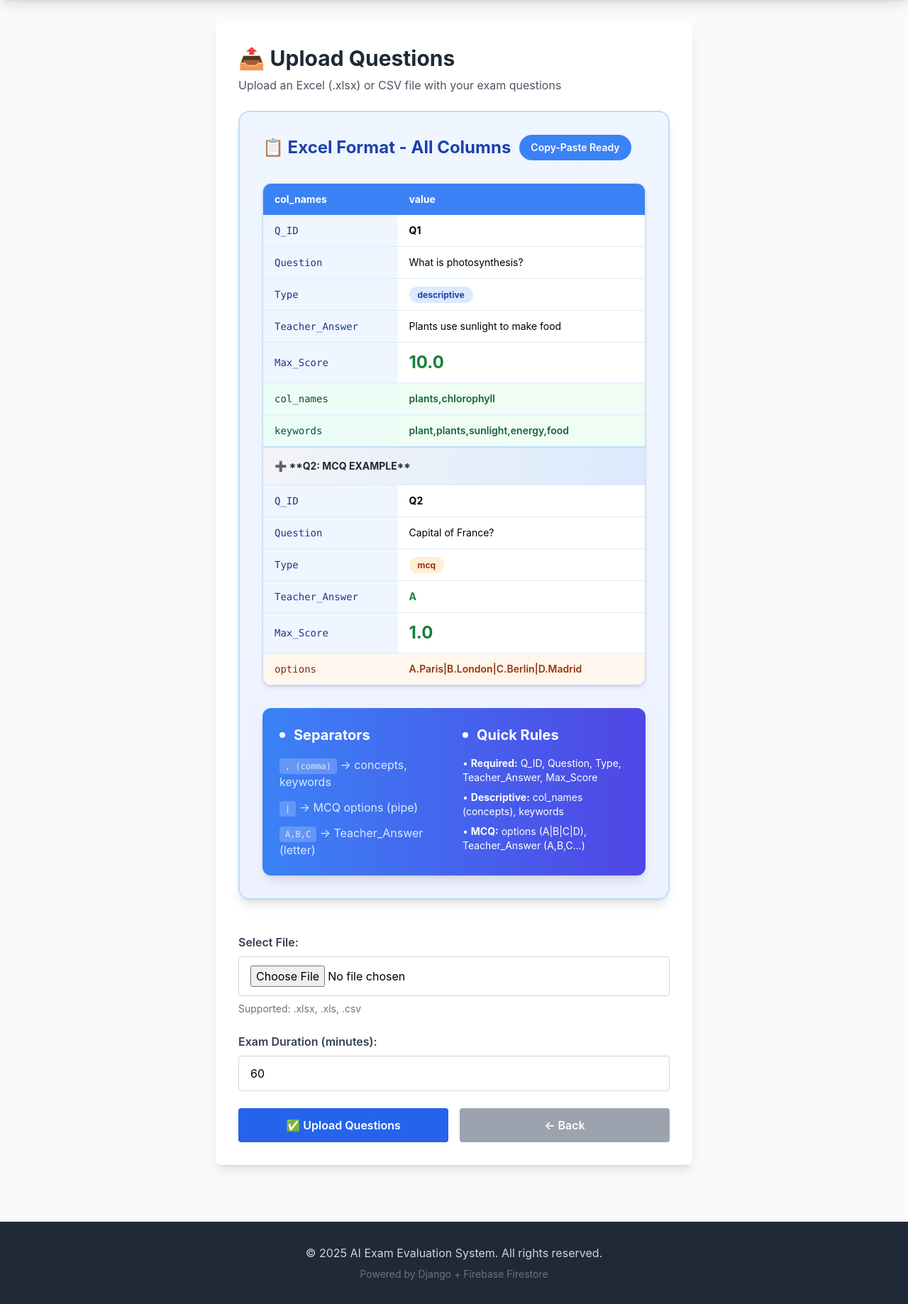
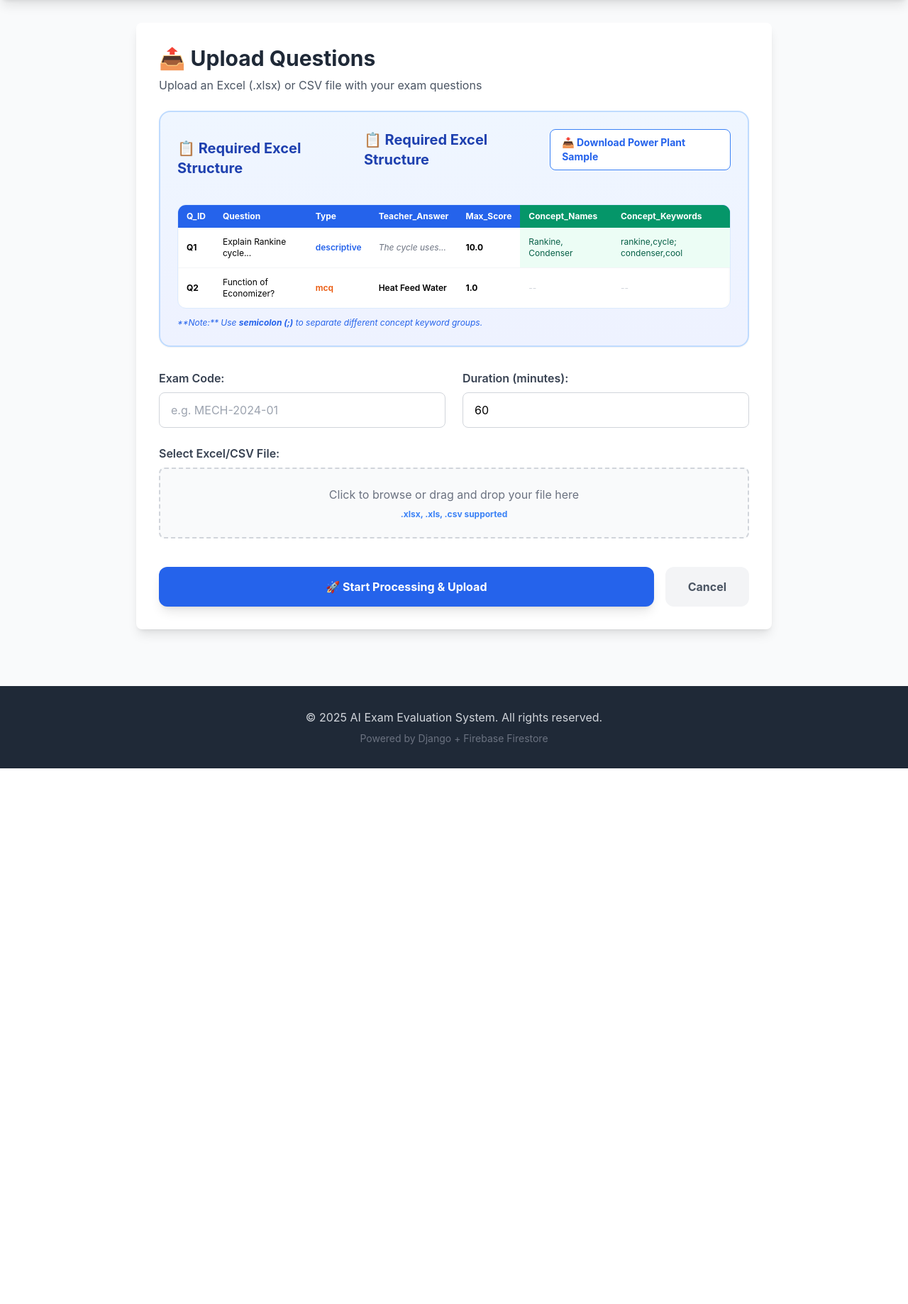
Before and after one commit to Bhargav-567/Testing-repo, a Django app: template exam/templates/admin_upload.html in a window 1280 px wide. Shown: the part 68-1906 px from the top of the page at 71% size. After the commit the page ends 1151 px from the top, so only its background shows below. Run offline with Django 5.2, Linux system fonts and the light colour scheme; the template is opened without the code that fills it, so the values that code supplies are empty; some libraries are stand-ins or nearby versions.

Commit message:
Updated Admin upload, Stats And Db Integrated.

```diff
--- a/exam/templates/admin_upload.html
+++ b/exam/templates/admin_upload.html
@@ -3,168 +3,122 @@
 {% block title %}Upload Questions - Exam System{% endblock %}
 
 {% block content %}
-<div class="max-w-2xl mx-auto">
+<div class="max-w-4xl mx-auto">
     <div class="bg-white rounded-lg shadow-lg p-8">
         <h2 class="text-3xl font-bold mb-2 text-gray-800">📤 Upload Questions</h2>
         <p class="text-gray-600 mb-6">Upload an Excel (.xlsx) or CSV file with your exam questions</p>
 
-        <!-- Success Message -->
-        {% if success %}
-        <div class="bg-green-100 border-l-4 border-green-500 text-green-700 p-4 mb-6">
-            <p class="font-bold">✅ Success!</p>
-            <p>{{ success }}</p>
-        </div>
-        {% endif %}
+        <div class="bg-gradient-to-b from-blue-50 to-indigo-50 border-2 border-blue-200 rounded-2xl p-6 mb-8 shadow-sm">
+            <div class="flex justify-between items-center mb-6">
+                <h3 class="text-xl font-bold text-blue-800 flex items-center">
+                    📋 Required Excel Structure
+                </h3>
+                {% load static %}
+                    <div class="flex justify-between items-center mb-6">
+                        <h3 class="text-xl font-bold text-blue-800 flex items-center">
+                            📋 Required Excel Structure
+                        </h3>
+                        <a href="{% static 'sample/PowerPlant_Exam_Sample.xlsx' %}"
+                        download="PowerPlant_Sample.xlsx"
+                        class="bg-white border border-blue-500 text-blue-600 px-4 py-2 rounded-lg text-sm font-bold hover:bg-blue-50 transition flex items-center gap-2">
+                            📥 Download Power Plant Sample
+                        </a>
+                    </div>
+            </div>
 
-        <!-- Error Message -->
-        {% if error %}
-        <div class="bg-red-100 border-l-4 border-red-500 text-red-700 p-4 mb-6">
-            <p class="font-bold">❌ Error</p>
-            <p>{{ error }}</p>
-        </div>
-        {% endif %}
-
-        <!-- Excel Format Example (UPDATED) -->
-        <!-- COMPLETE BLUE EXCEL TABLE -->
-        <div class="bg-gradient-to-b from-blue-50 to-indigo-50 border-2 border-blue-200 rounded-2xl p-8 mb-12 shadow-lg">
-            <h3 class="text-2xl font-bold text-blue-800 mb-8 flex items-center">
-                📋 Excel Format - All Columns
-                <span class="ml-3 px-4 py-2 bg-blue-500 text-white text-sm font-semibold rounded-full">Copy-Paste Ready</span>
-            </h3>
-
-            <div class="overflow-x-auto bg-white rounded-xl shadow-md border border-blue-200">
-                <table class="w-full text-sm">
-                    <thead class="bg-blue-500 text-white">
+            <div class="overflow-x-auto bg-white rounded-xl shadow-inner border border-blue-100">
+                <table class="w-full text-xs text-left">
+                    <thead class="bg-blue-600 text-white">
                         <tr>
-                            <th class="px-4 py-3 text-left font-bold rounded-tl-lg">col_names</th>
-                            <th class="px-4 py-3 text-left font-bold rounded-tr-lg">value</th>
+                            <th class="px-3 py-2">Q_ID</th>
+                            <th class="px-3 py-2">Question</th>
+                            <th class="px-3 py-2">Type</th>
+                            <th class="px-3 py-2">Teacher_Answer</th>
+                            <th class="px-3 py-2">Max_Score</th>
+                            <th class="px-3 py-2 bg-emerald-600">Concept_Names</th>
+                            <th class="px-3 py-2 bg-emerald-600">Concept_Keywords</th>
                         </tr>
                     </thead>
-                    <tbody class="divide-y divide-blue-100">
-                        <!-- DESCRIPTIVE QUESTION Q1 -->
-                        <tr class="hover:bg-blue-25 transition-colors">
-                            <td class="px-4 py-3 font-mono bg-blue-50 text-blue-900 font-medium">Q_ID</td>
-                            <td class="px-4 py-3 font-bold">Q1</td>
+                    <tbody class="divide-y divide-gray-100">
+                        <tr>
+                            <td class="px-3 py-3 font-bold">Q1</td>
+                            <td class="px-3 py-3">Explain Rankine cycle...</td>
+                            <td class="px-3 py-3 font-semibold text-blue-600">descriptive</td>
+                            <td class="px-3 py-3 italic text-gray-500">The cycle uses...</td>
+                            <td class="px-3 py-3 font-bold">10.0</td>
+                            <td class="px-3 py-3 bg-emerald-50 text-emerald-800">Rankine, Condenser</td>
+                            <td class="px-3 py-3 bg-emerald-50 text-emerald-800">rankine,cycle; condenser,cool</td>
                         </tr>
-                        <tr class="hover:bg-blue-25 transition-colors">
-                            <td class="px-4 py-3 font-mono bg-blue-50 text-blue-900 font-medium">Question</td>
-                            <td class="px-4 py-3">What is photosynthesis?</td>
-                        </tr>
-                        <tr class="hover:bg-blue-25 transition-colors">
-                            <td class="px-4 py-3 font-mono bg-blue-50 text-blue-900 font-medium">Type</td>
-                            <td class="px-4 py-3"><span class="px-3 py-1 bg-blue-100 text-blue-800 rounded-full text-xs font-bold">descriptive</span></td>
-                        </tr>
-                        <tr class="hover:bg-blue-25 transition-colors">
-                            <td class="px-4 py-3 font-mono bg-blue-50 text-blue-900 font-medium">Teacher_Answer</td>
-                            <td class="px-4 py-3">Plants use sunlight to make food</td>
-                        </tr>
-                        <tr class="hover:bg-blue-25 transition-colors">
-                            <td class="px-4 py-3 font-mono bg-blue-50 text-blue-900 font-medium">Max_Score</td>
-                            <td class="px-4 py-3 text-2xl font-bold text-green-700">10.0</td>
-                        </tr>
-                        <!-- CONCEPTS & KEYWORDS (DESCRIPTIVE) -->
-                        <tr class="hover:bg-blue-25 transition-colors bg-green-50">
-                            <td class="px-4 py-3 font-mono bg-emerald-50 text-emerald-900 font-medium">col_names</td>
-                            <td class="px-4 py-3 text-green-800 font-semibold">plants,chlorophyll</td>
-                        </tr>
-                        <tr class="hover:bg-blue-25 transition-colors bg-green-50">
-                            <td class="px-4 py-3 font-mono bg-emerald-50 text-emerald-900 font-medium">keywords</td>
-                            <td class="px-4 py-3 text-green-800 font-semibold">plant,plants,sunlight,energy,food</td>
-                        </tr>
-
-                        <tr class="bg-gradient-to-r from-gray-100 to-blue-100 py-2">
-                            <td class="px-4 py-4 font-bold text-gray-800 border-t-2 border-blue-200" colspan="2">
-                                ➕ **Q2: MCQ EXAMPLE**
-                            </td>
-                        </tr>
-
-                        <!-- MCQ QUESTION Q2 -->
-                        <tr class="hover:bg-blue-25 transition-colors">
-                            <td class="px-4 py-3 font-mono bg-blue-50 text-blue-900 font-medium">Q_ID</td>
-                            <td class="px-4 py-3 font-bold">Q2</td>
-                        </tr>
-                        <tr class="hover:bg-blue-25 transition-colors">
-                            <td class="px-4 py-3 font-mono bg-blue-50 text-blue-900 font-medium">Question</td>
-                            <td class="px-4 py-3">Capital of France?</td>
-                        </tr>
-                        <tr class="hover:bg-blue-25 transition-colors">
-                            <td class="px-4 py-3 font-mono bg-blue-50 text-blue-900 font-medium">Type</td>
-                            <td class="px-4 py-3"><span class="px-3 py-1 bg-orange-100 text-orange-800 rounded-full text-xs font-bold">mcq</span></td>
-                        </tr>
-                        <tr class="hover:bg-blue-25 transition-colors">
-                            <td class="px-4 py-3 font-mono bg-blue-50 text-blue-900 font-medium">Teacher_Answer</td>
-                            <td class="px-4 py-3 font-bold text-green-700">A</td>
-                        </tr>
-                        <tr class="hover:bg-blue-25 transition-colors">
-                            <td class="px-4 py-3 font-mono bg-blue-50 text-blue-900 font-medium">Max_Score</td>
-                            <td class="px-4 py-3 text-2xl font-bold text-green-700">1.0</td>
-                        </tr>
-                        <!-- MCQ OPTIONS (PIPE SEPARATED) -->
-                        <tr class="hover:bg-blue-25 transition-colors bg-orange-50">
-                            <td class="px-4 py-3 font-mono bg-orange-50 text-orange-900 font-medium">options</td>
-                            <td class="px-4 py-3 text-orange-800 font-semibold">A.Paris|B.London|C.Berlin|D.Madrid</td>
+                        <tr>
+                            <td class="px-3 py-3 font-bold">Q2</td>
+                            <td class="px-3 py-3">Function of Economizer?</td>
+                            <td class="px-3 py-3 font-semibold text-orange-600">mcq</td>
+                            <td class="px-3 py-3 font-semibold">Heat Feed Water</td>
+                            <td class="px-3 py-3 font-bold">1.0</td>
+                            <td class="px-3 py-3 text-gray-300">--</td>
+                            <td class="px-3 py-3 text-gray-300">--</td>
                         </tr>
                     </tbody>
                 </table>
             </div>
+            <p class="text-xs text-blue-600 mt-3 italic">**Note:** Use <b>semicolon (;)</b> to separate different concept keyword groups.</p>
+        </div>
 
-            <!-- SEPARATOR RULES -->
-            <div class="mt-8 grid grid-cols-1 md:grid-cols-2 gap-6 p-6 bg-gradient-to-r from-blue-500 to-indigo-600 text-white rounded-xl shadow-lg">
+        <form method="POST" enctype="multipart/form-data" class="space-y-6">
+            {% csrf_token %}
+
+            <div class="grid grid-cols-1 md:grid-cols-2 gap-6">
                 <div>
-                    <h4 class="font-bold text-xl mb-4 flex items-center">
-                        <span class="w-2 h-2 bg-white rounded-full mr-3"></span>Separators
-                    </h4>
-                    <div class="space-y-3 text-blue-100">
-                        <div><span class="font-mono bg-white/20 px-2 py-1 rounded text-xs">, (comma)</span> → concepts, keywords</div>
-                        <div><span class="font-mono bg-white/20 px-2 py-1 rounded text-xs">|</span> → MCQ options (pipe)</div>
-                        <div><span class="font-mono bg-white/20 px-2 py-1 rounded text-xs">A,B,C</span> → Teacher_Answer (letter)</div>
-                    </div>
+                    <label class="block text-gray-700 font-semibold mb-2">Exam Code:</label>
+                    <input type="text" name="exam_code" placeholder="e.g. MECH-2024-01" required
+                           class="w-full px-4 py-3 border border-gray-300 rounded-lg focus:ring-2 focus:ring-blue-500">
                 </div>
+
                 <div>
-                    <h4 class="font-bold text-xl mb-4 flex items-center">
-                        <span class="w-2 h-2 bg-white rounded-full mr-3"></span>Quick Rules
-                    </h4>
-                    <ul class="space-y-2 text-sm">
-                        <li>• <strong>Required:</strong> Q_ID, Question, Type, Teacher_Answer, Max_Score</li>
-                        <li>• <strong>Descriptive:</strong> col_names (concepts), keywords</li>
-                        <li>• <strong>MCQ:</strong> options (A|B|C|D), Teacher_Answer (A,B,C...)</li>
-                    </ul>
+                    <label class="block text-gray-700 font-semibold mb-2">Duration (minutes):</label>
+                    <input type="number" name="duration" value="60" min="1" required
+                           class="w-full px-4 py-3 border border-gray-300 rounded-lg focus:ring-2 focus:ring-blue-500">
                 </div>
             </div>
-        </div>
 
-
-
-
-
-        <!-- Upload Form -->
-        <form method="POST" enctype="multipart/form-data">
-            {% csrf_token %}
-
-            <div class="mb-6">
-                <label class="block text-gray-700 font-semibold mb-2">Select File:</label>
-                <input type="file" name="file" accept=".xlsx,.xls,.csv" required
-                       class="w-full px-4 py-3 border border-gray-300 rounded focus:outline-none focus:ring-2 focus:ring-blue-500">
-                <p class="text-sm text-gray-500 mt-2">Supported: .xlsx, .xls, .csv</p>
+            <div>
+                <label class="block text-gray-700 font-semibold mb-2">Select Excel/CSV File:</label>
+                <div class="border-2 border-dashed border-gray-300 rounded-lg p-6 text-center hover:border-blue-500 transition cursor-pointer bg-gray-50 relative">
+                    <input type="file" name="file" accept=".xlsx,.xls,.csv" required
+                           class="absolute inset-0 w-full h-full opacity-0 cursor-pointer">
+                    <p class="text-gray-500">Click to browse or drag and drop your file here</p>
+                    <p class="text-xs text-blue-500 font-bold mt-2">.xlsx, .xls, .csv supported</p>
+                </div>
             </div>
 
-            <div class="mb-6">
-                <label class="block text-gray-700 font-semibold mb-2">Exam Duration (minutes):</label>
-                <input type="number" name="duration" value="60" min="1" required
-                       class="w-full px-4 py-3 border border-gray-300 rounded focus:outline-none focus:ring-2 focus:ring-blue-500">
-            </div>
-
-            <div class="flex gap-4">
-                <button type="submit"
-                        class="flex-1 bg-blue-600 text-white py-3 rounded font-semibold hover:bg-blue-700 transition">
-                    ✅ Upload Questions
+            <div class="flex gap-4 pt-4">
+                <button type="submit" class="flex-1 bg-blue-600 text-white py-4 rounded-xl font-bold hover:bg-blue-700 shadow-lg transition">
+                    🚀 Start Processing & Upload
                 </button>
-                <a href="{% url 'admin_dashboard' %}"
-                   class="flex-1 bg-gray-400 text-white py-3 rounded font-semibold hover:bg-gray-500 transition text-center">
-                    ← Back
+                <a href="{% url 'admin_dashboard' %}" class="px-8 bg-gray-100 text-gray-600 py-4 rounded-xl font-bold hover:bg-gray-200 transition text-center">
+                    Cancel
                 </a>
             </div>
         </form>
     </div>
 </div>
+
+<script src="https://cdnjs.cloudflare.com/ajax/libs/xlsx/0.18.5/xlsx.full.min.js"></script>
+<script>
+function downloadSampleExcel() {
+    const data = [
+        ["Q_ID", "Question", "Type", "Options", "Teacher_Answer", "Max_Score", "Concept_Names", "Concept_Keywords"],
+        ["Q1", "Explain the Rankine cycle and the importance of the condenser in a thermal power plant.", "descriptive", "", "The Rankine cycle uses a boiler to create steam which spins a turbine. The condenser cools the steam back to water.", 10, "Rankine Cycle, Condenser", "rankine,cycle; condenser,cools,cooling"],
+        ["Q2", "Which part of the steam power plant is known as the 'heart'?", "mcq", "Boiler|Turbine|Condenser|Pump", "Boiler", 1, "", ""],
+        ["Q3", "Function of an Economizer?", "mcq", "Heat air|Heat feed water|Superheat steam|Condense steam", "Heat feed water", 1, "", ""],
+        ["Q4", "Moderator in Nuclear Reactors?", "mcq", "Boron|Graphite|Cadmium|Copper", "Graphite", 1, "", ""],
+        ["Q5", "Pelton wheel head type?", "mcq", "Low|Medium|High|All", "High", 1, "", ""]
+    ];
+
+    const wb = XLSX.utils.book_new();
+    const ws = XLSX.utils.aoa_to_sheet(data);
+    XLSX.utils.book_append_sheet(wb, ws, "PowerPlantSample");
+    XLSX.writeFile(wb, "PowerPlant_Exam_Sample.xlsx");
+}
+</script>
 {% endblock %}
--- a/exam/templates/results.html
+++ b/exam/templates/results.html
@@ -32,7 +32,7 @@ if (data && data.details) {
         <div class="text-gray-600 mt-1">Total Score</div>
       </div>
       <div class="text-center p-4 bg-white rounded-lg shadow">
-        <div class="text-4xl font-bold text-blue-600">${percentage.toFixed(1)}%</div>
+        <div class="text-4xl font-bold text-blue-600">${data.percentage.toFixed(1)}%</div>
         <div class="text-gray-600 mt-1">Percentage</div>
       </div>
       <div class="text-center p-4 bg-white rounded-lg shadow">
```
Also changed, not shown: exam/templates/admin_stats.html (+70 -49 lines), exam/views.py (+171 -102 lines).
